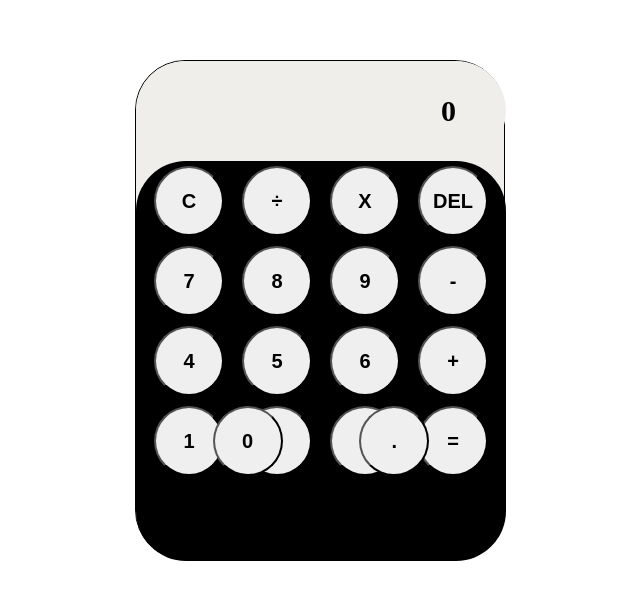
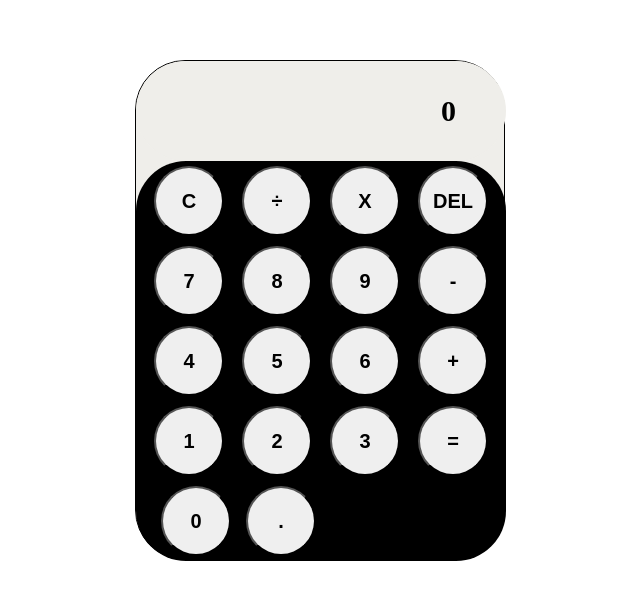
Before and after one commit to AddisN09/Calculator, a plain HTML site: page index.html in a window 1280 px wide. Shown: the whole page, without its empty margins (265-905 px from the left). Drawn offline with Linux system fonts and the light colour scheme.

Commit message:
The ammendement of the class value for button container 5 from row4 to row5

```diff
--- a/index.html
+++ b/index.html
@@ -36,11 +36,12 @@
                 <button class="but">3</button>
                 <button class="but" id="equals">=</button>
             </div>
-            <div class="row4">
+            <div class="row5">
                 <button class="but">0</button>
                 <button class="but">.</button>
             </div>
         </div>
+
     </div>
 
 </body>
```
